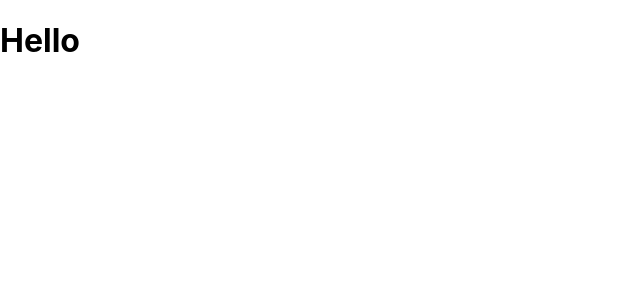
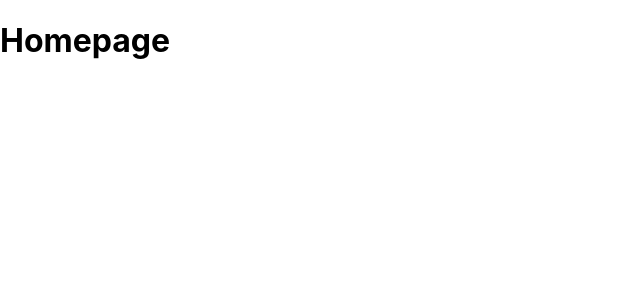
Before and after one commit to JacobMarsay/bolser-assignment, a React (Create React App) app: page / in a window 1280 px wide. Shown: the top 300 px of the page, without its empty margins (0-640 px from the left). Built offline with nearby package versions, Linux system fonts and the light colour scheme.

Commit message:
Display Homepage via routing

```diff
--- a/src/App.tsx
+++ b/src/App.tsx
@@ -1,9 +1,13 @@
+import { Routes, Route, useLocation } from "react-router-dom";
+import Home from "./components/templates/Home";
+
 function App() {
+  const location = useLocation();
   return (
     <div className="App">
-      <header className="App-header">
-        <h1>Hello</h1>
-      </header>
+      <Routes location={location} key={location.pathname}>
+        <Route path="/" element={<Home />} />
+      </Routes>
     </div>
   );
 }
--- a/src/components/organisms/HomePage.tsx
+++ b/src/components/organisms/HomePage.tsx
@@ -0,0 +1,11 @@
+import React, { ReactNode } from "react";
+
+interface HomepageProps {
+  children: ReactNode;
+}
+
+const Homepage: React.FC<HomepageProps> = ({ children }) => {
+  return <div>{children}</div>;
+};
+
+export default Homepage;
--- a/src/components/templates/Home.tsx
+++ b/src/components/templates/Home.tsx
@@ -0,0 +1,10 @@
+import Homepage from "../organisms/HomePage";
+const Home = () => {
+  return (
+    <Homepage>
+      <h1>Homepage</h1>
+    </Homepage>
+  );
+};
+
+export default Home;
--- a/src/index.tsx
+++ b/src/index.tsx
@@ -1,16 +1,19 @@
-import React from 'react';
-import ReactDOM from 'react-dom/client';
-import './index.css';
-import App from './App';
-import reportWebVitals from './reportWebVitals';
+import React from "react";
+import ReactDOM from "react-dom/client";
+import "./index.css";
+import App from "./App";
+import reportWebVitals from "./reportWebVitals";
+import { BrowserRouter } from "react-router-dom";
 
 const root = ReactDOM.createRoot(
-  document.getElementById('root') as HTMLElement
+  document.getElementById("root") as HTMLElement,
 );
 root.render(
-  <React.StrictMode>
-    <App />
-  </React.StrictMode>
+  <BrowserRouter>
+    <React.StrictMode>
+      <App />
+    </React.StrictMode>
+  </BrowserRouter>,
 );
 
 // If you want to start measuring performance in your app, pass a function
```
